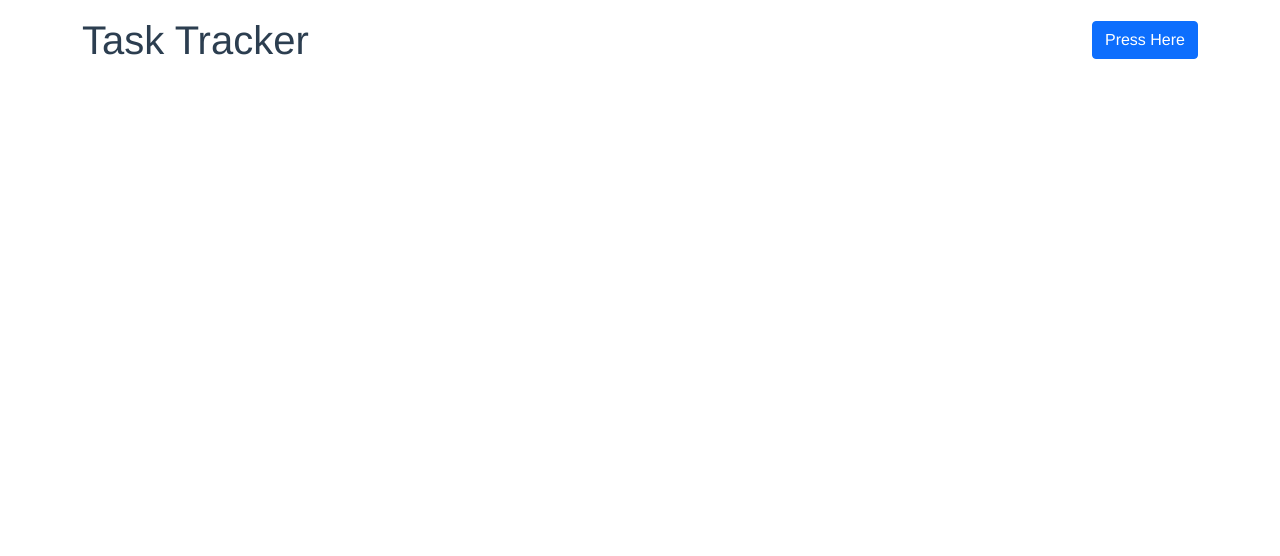
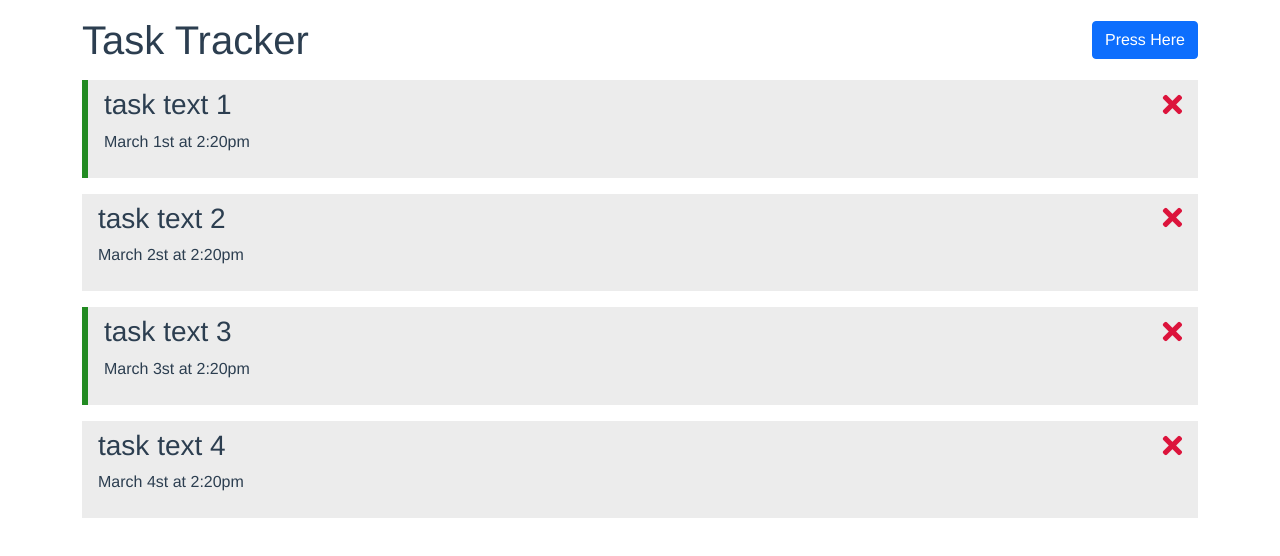
Before and after one commit to EhabElSherif/vuejs-task-tracker, a Vue app: page / in a window 1280 px wide. Shown: the top 556 px of the page. Built offline with nearby package versions, Linux system fonts and the light colour scheme.

Commit message:
tasks component, task component

```diff
--- a/src/App.vue
+++ b/src/App.vue
@@ -1,6 +1,7 @@
 <template>
 	<div class="container">
 		<Header title="Task Tracker" />
+		<Tasks :tasks="tasks" />
 	</div>
 </template>
 
@@ -8,11 +9,47 @@
 import 'bootstrap/dist/css/bootstrap.css';
 import '@fortawesome/fontawesome-free/css/all.css';
 import Header from './components/Header.vue'
+import Tasks from './components/Tasks.vue'
+
 
 export default {
 	name: 'App',
 	components: {
-		Header
+		Header,
+		Tasks,
+	},
+	data(){
+		return {
+			tasks:[]
+		}
+	},
+	created(){
+		this.tasks = [
+			{
+				id: 1,
+				text: "task text 1",
+				day: "March 1st at 2:20pm",
+				reminder: true,
+			},
+			{
+				id: 2,
+				text: "task text 2",
+				day: "March 2st at 2:20pm",
+				reminder: false,
+			},
+			{
+				id: 3,
+				text: "task text 3",
+				day: "March 3st at 2:20pm",
+				reminder: true,
+			},
+			{
+				id: 4,
+				text: "task text 4",
+				day: "March 4st at 2:20pm",
+				reminder: false,
+			},
+		]
 	}
 }
 </script>
@@ -22,7 +59,6 @@ export default {
 	font-family: Avenir, Helvetica, Arial, sans-serif;
 	-webkit-font-smoothing: antialiased;
 	-moz-osx-font-smoothing: grayscale;
-	text-align: center;
 	color: #2c3e50;
 }
 </style>
--- /dev/null
+++ b/src/components/Task.vue
@@ -0,0 +1,31 @@
+<template>
+    <div :class="[task.reminder ? 'reminder' : '','task']">
+        <h3 class="d-flex justify-content-between align-items-center">{{task.text}}
+            <i class="fas fa-times" />
+        </h3>
+        <p>{{task.day}}</p>
+    </div>
+</template>
+
+<script>
+export default{
+    name:"Task",
+    props:{
+        task: Object
+    }
+}
+</script>
+
+<style scoped>
+.task {
+    background-color: #ececec;
+    padding: 0.5rem 1rem;
+    margin-bottom: 1rem;
+}
+.reminder{
+    border-left: 6px solid forestgreen;
+}
+.fas{
+    color: crimson;
+}
+</style>
--- /dev/null
+++ b/src/components/Tasks.vue
@@ -0,0 +1,19 @@
+<template>
+    <div :key="task.id" v-for="task in tasks">
+        <Task :task="task" />
+    </div>
+</template>
+
+<script>
+import Task from './Task.vue'
+
+export default {
+    name:"Tasks",
+    components:{
+        Task,
+    },
+    props:{
+        tasks: Array
+    }
+}
+</script>
```
